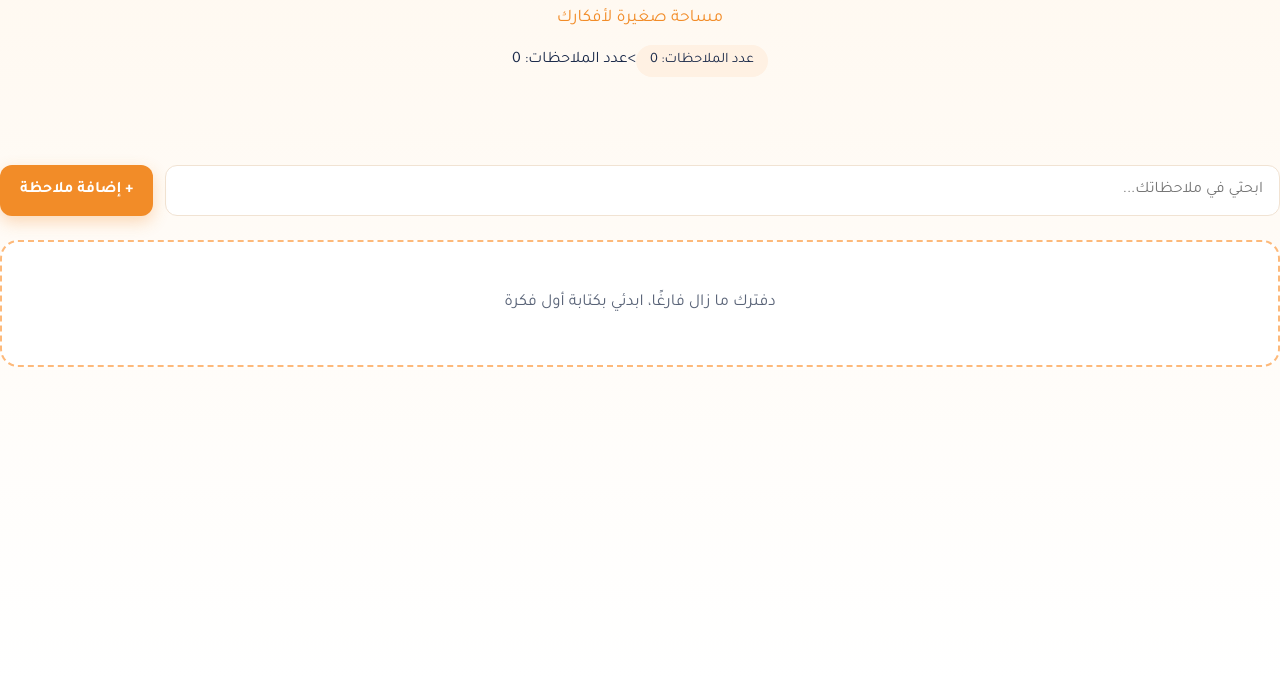
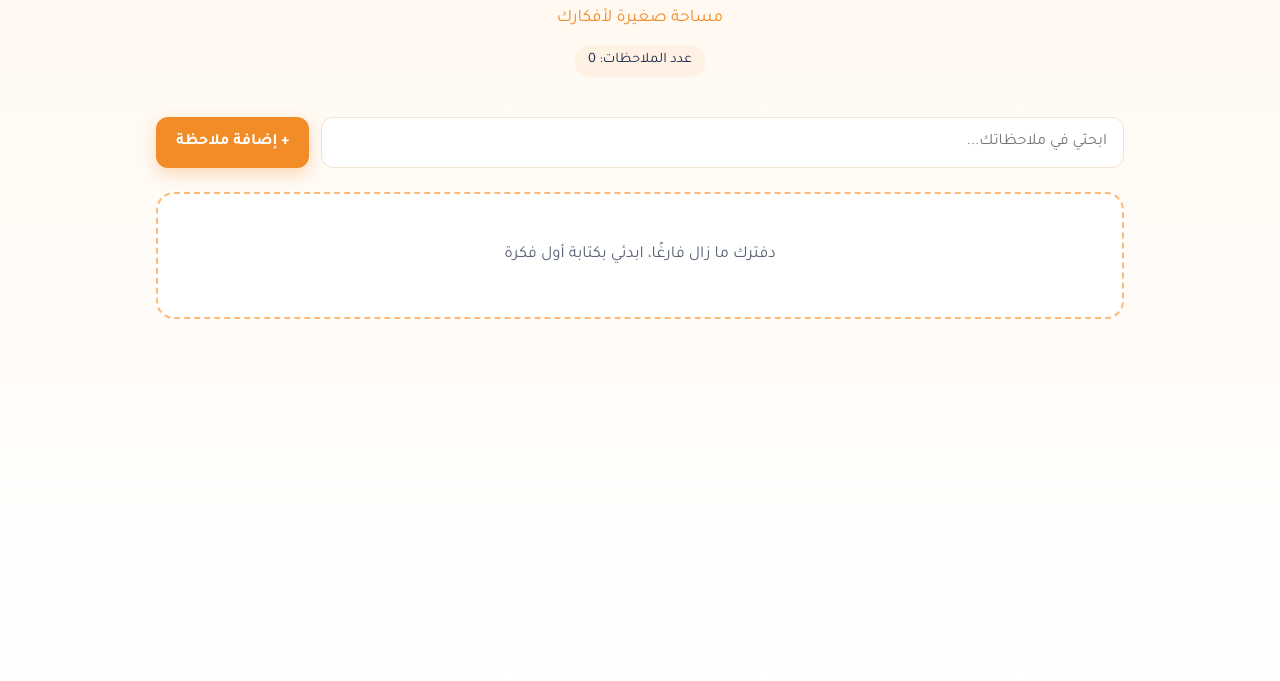
Before and after one commit to alastaircecilia-droid/sh-notes, a plain HTML site: page index.html in a window 1280 px wide. Shown: the part 119-800 px from the top of the page. Drawn offline with Linux system fonts and the light colour scheme.

Commit message:
Update index.html

```diff
--- a/index.html
+++ b/index.html
@@ -18,7 +18,7 @@
     <header class="header">
       <h1 class="logo">SH NOTES</h1>
       <p class="welcome">مساحة صغيرة لأفكارك</p>
-      <div <div class="stats">عدد الملاحظات: <span id="notesCount">0</span></div>>عدد الملاحظات: <span id="notesCount">0</span></div>
+      <div class="stats">عدد الملاحظات: <span id="notesCount">0</span></div>
     </header>
 
     <section class="toolbar">
```
